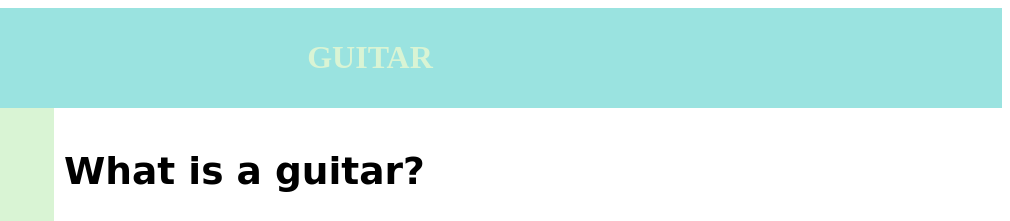
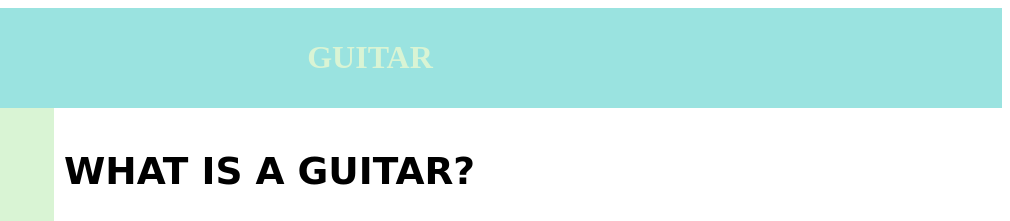
Before and after one commit to ASDAH-Digtal/18734-isabelle-tau, a plain HTML site: page index.html in a window 1280 px wide. Shown: the top 221 px of the page, 270-1280 px from the left. Drawn offline with Linux system fonts and the light colour scheme; a web font is replaced by a local one.

```diff
--- a/index.html
+++ b/index.html
@@ -24,7 +24,7 @@ Date:21/05/2021
           </div><!--side1-->
 
         <div class="section1">
-          <h2>What is a guitar?</h2>
+          <h2>WHAT IS A GUITAR?</h2>
           <p>The guitar is a fretted musical instrument with six strings. It's kept flat against the player's body and played by strumming or plucking the strings with the dominant hand while pressing the strings against the frets with the opposite hand's fingers.</p>
 
 
```
